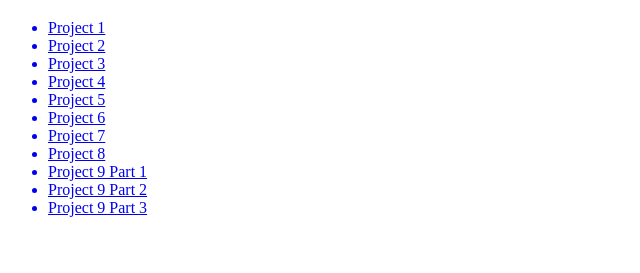
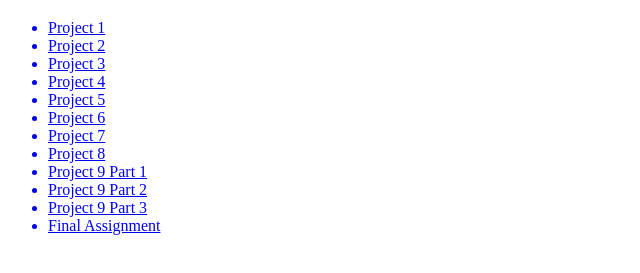
Before and after one commit to danyellehernandez/danyellehernandez.github.io, a plain HTML site: page index.html in a window 1280 px wide. Shown: the part 61-334 px from the top of the page, without its empty margins (0-640 px from the left). Drawn offline with Linux system fonts and the light colour scheme.

Commit message:
Update index.html

```diff
--- a/index.html
+++ b/index.html
@@ -23,6 +23,7 @@
       <a href="project9/index1.html"><li>Project 9 Part 1</li></a>
       <a href="project9/index2.html"><li>Project 9 Part 2</li></a>
       <a href="project9/index3.html"><li>Project 9 Part 3</li></a>
+      <a href="finalassignment/finalassignment1.html"><li>Final Assignment</li></a>
     </ul>
 
   </body>
```
